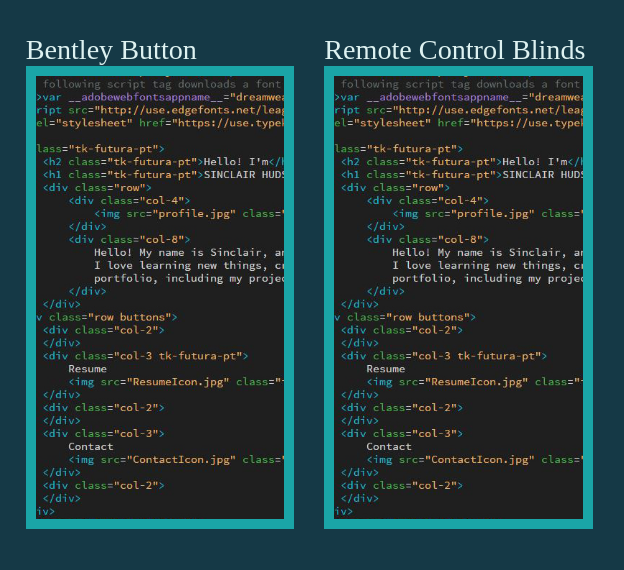
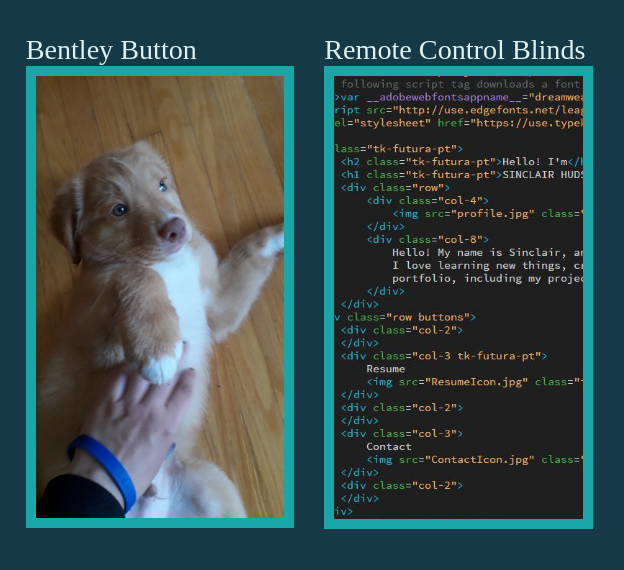
Before and after one commit to SinclairHudson/old-html-website, a plain HTML site: page project-list.html in a window 1280 px wide. Shown: the part 680-1250 px from the top of the page, 480-1104 px from the left. Drawn offline with Linux system fonts and the light colour scheme; a web font is replaced by a local one.

Commit message:
Adding Bentley!!!

```diff
--- a/project-list.html
+++ b/project-list.html
@@ -51,7 +51,7 @@
 		</div>
 		<div class="col-4">
 			Bentley Button
-			<img src="img/website.jpg" class="img1" alt="Website">
+			<img src="img/bentley.jpg" class="img1" alt="Website">
 		</div>
 		<div class="col-4">
 			Remote Control Blinds
```
Also changed, not shown: img/bentley.jpg (added).
